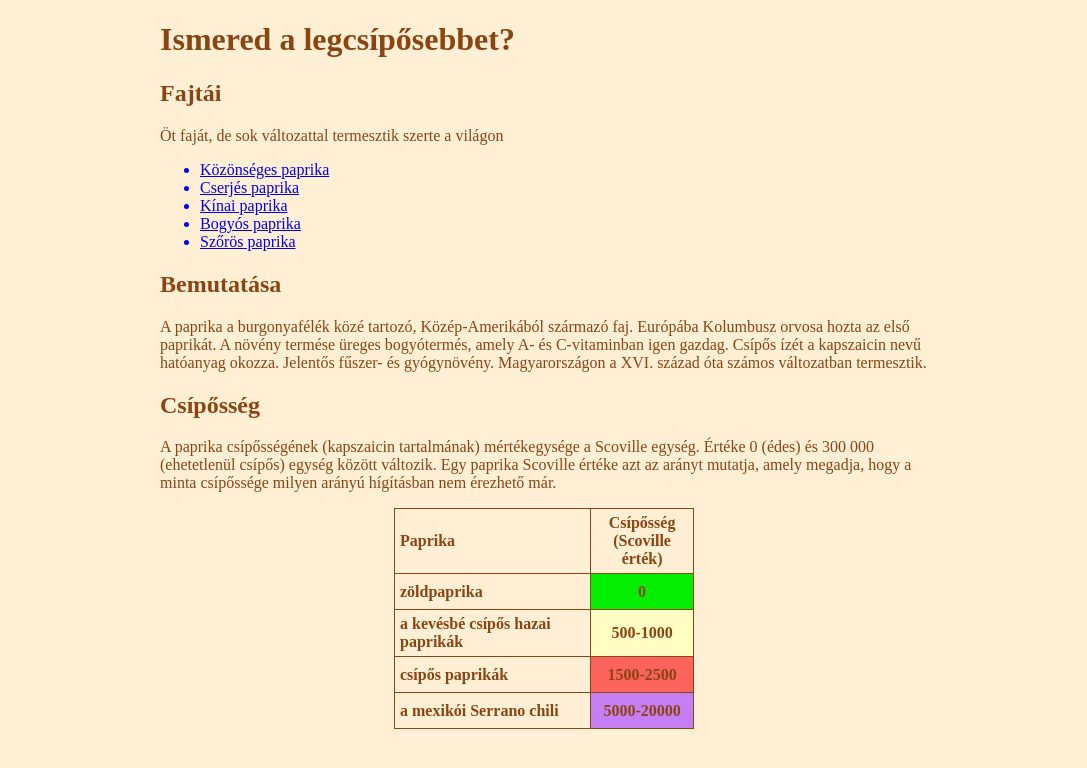
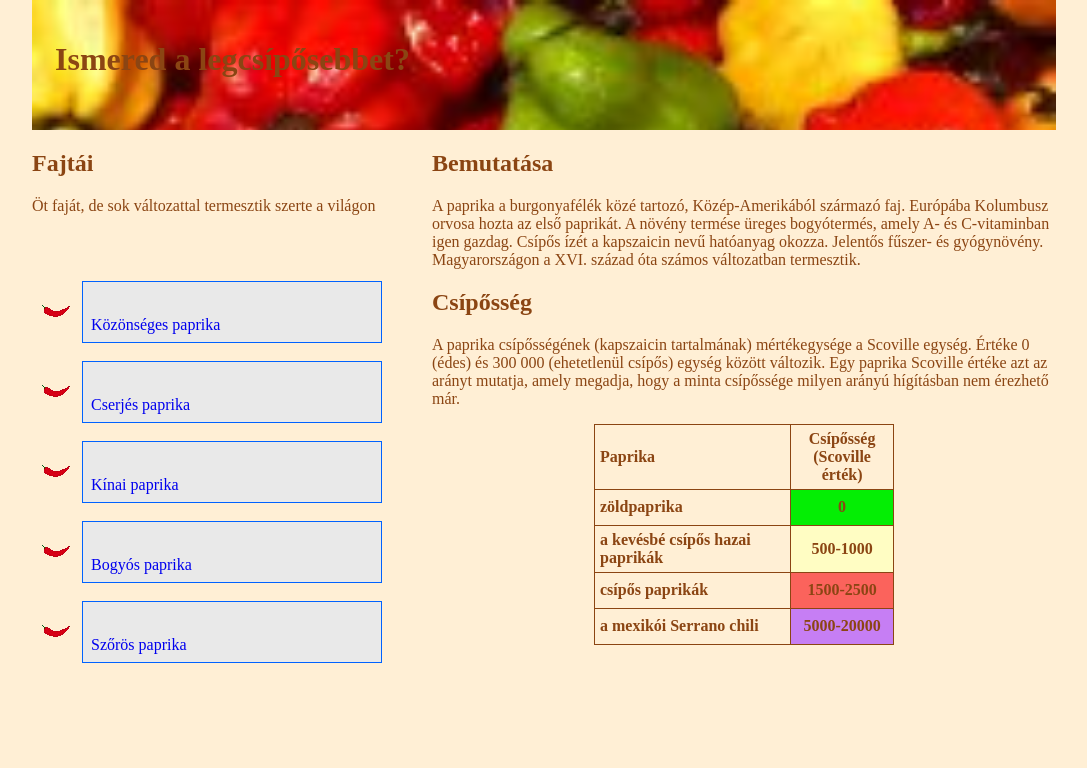
Before and after one commit to Metron16/Paprika_page, a plain HTML site: page paprika.html in a window 1280 px wide. Shown: the whole page, without its empty margins (96-1183 px from the left). Drawn offline with Linux system fonts and the light colour scheme.

Commit message:
További formázások

```diff
--- a/css/paprika.css
+++ b/css/paprika.css
@@ -3,7 +3,7 @@ body
     background-color: #FFEFD5;
     color: #8B4513;
     margin: auto;
-    width: 60%;
+    width: 80%;
 }
 
 table, tr, th
@@ -23,3 +23,45 @@ table, tr, th
     width: 120px;
     text-align: center;
 }
+
+
+
+.fejlec
+{
+    background-image: url(../resources/img/szines.jpg);
+    background-size: cover;
+    padding: 20px;
+    height: 90px;
+
+}
+
+h1
+{
+    margin-left: 3px;
+
+}
+
+.menu
+{
+    float: left;
+    width: 400px;
+
+}
+
+ul
+{
+    padding: 50px;
+}
+
+li
+{
+    list-style: url(../resources/img/chili-pepper-icon.gif);
+    border: 1px solid rgb(0, 98, 255);
+    background-color: rgb(233, 233, 233);
+    padding: 8px;
+}
+
+a
+{
+    text-decoration: none;
+}
```
Also changed, not shown: paprika.html (+4 -0 lines).
